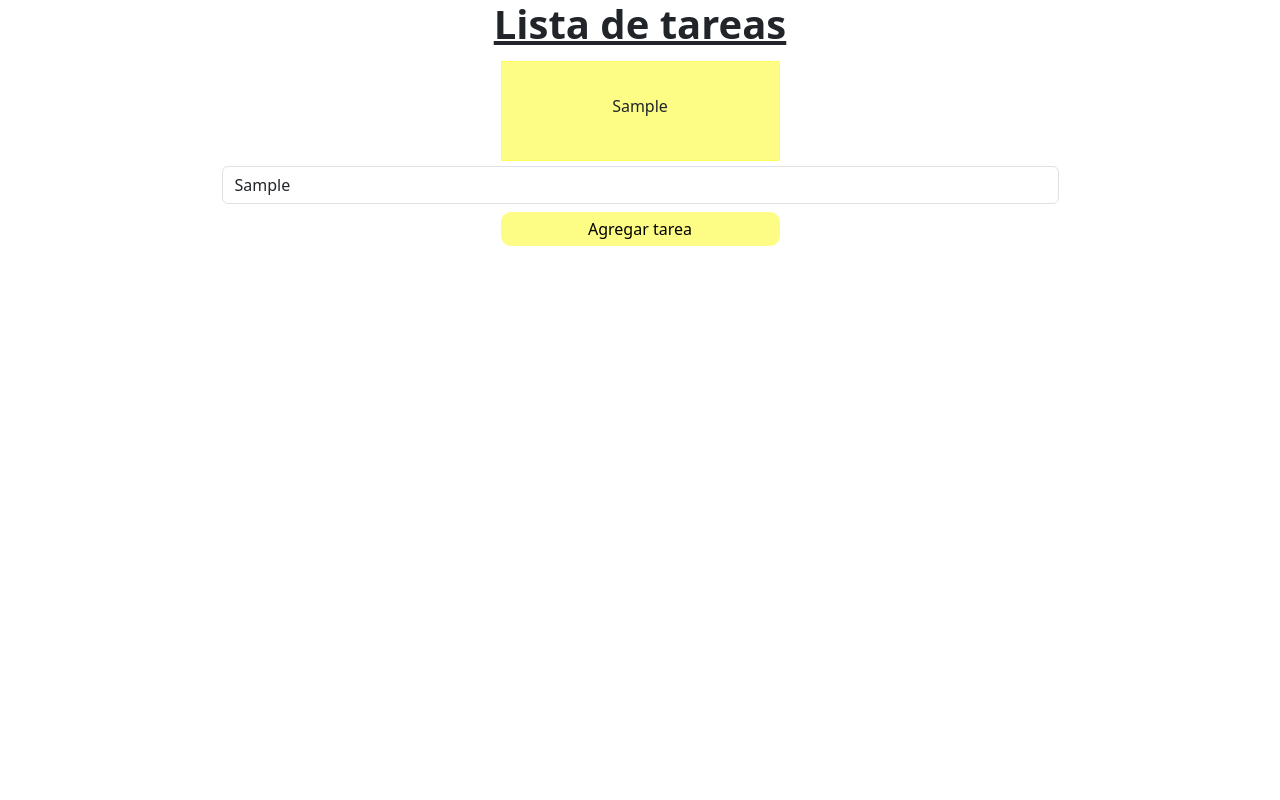
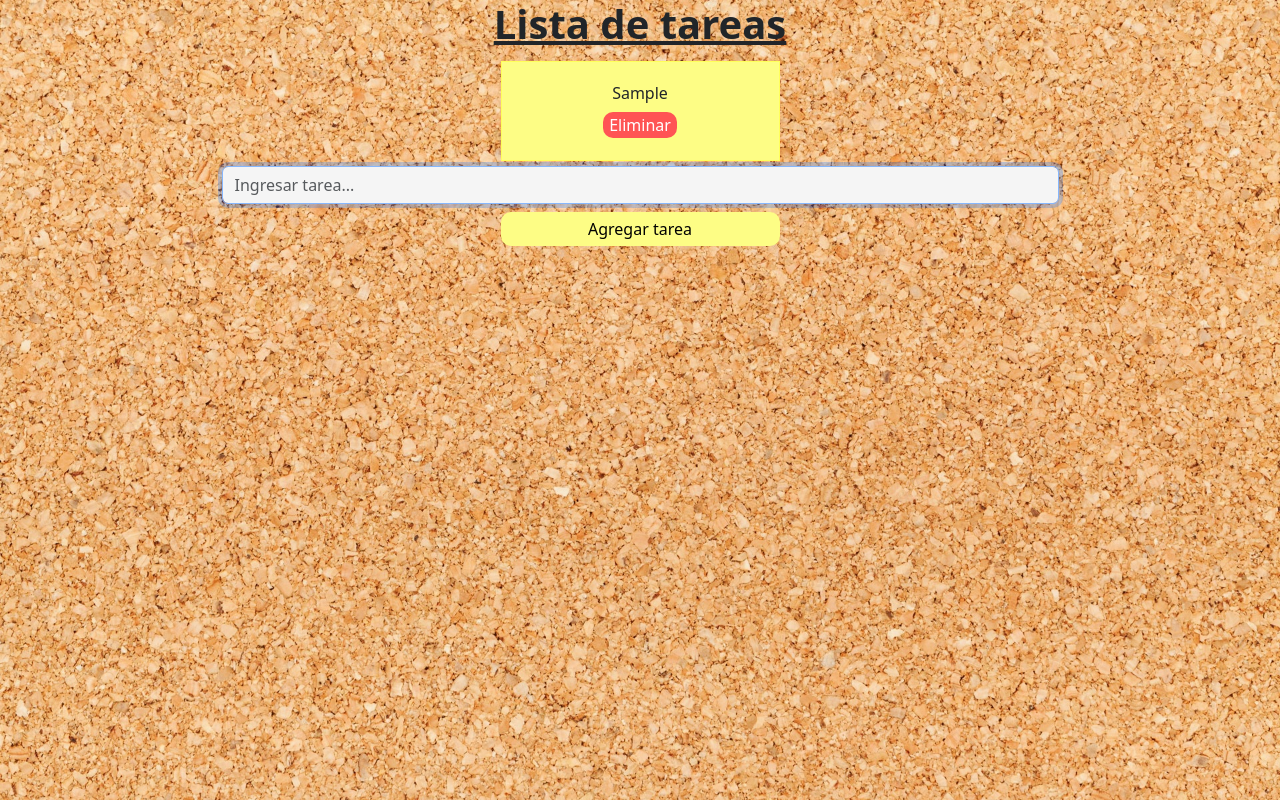
Before and after one commit to rodrigoBrizuela/listaTareas_RC, a plain HTML site: page index.html in a window 1280 px wide. Both pictures are taken after typing "Sample" into the empty fields and a click on the button "Agregar tarea". Drawn offline with nearby package versions, Linux system fonts and the light colour scheme.

Commit message:
Focus y value vacio en input, y btn eliminar

```diff
--- a/index.html
+++ b/index.html
@@ -20,7 +20,7 @@
         </div>
         <div class="d-flex flex-column justify-content-center align-items-center">
             <input class="form-control w-75" type="text" id="input_tarea" placeholder="Ingresar tarea..." aria-label="default input example">
-            <button class="btn_cargar" type="submit" onclick="agregarTarea()">Agregar tarea</button>
+            <button class="btn_cargar" type="submit" id="btn_agregarTarea">Agregar tarea</button>
         </div>
     </section>
 
--- a/index.js
+++ b/index.js
@@ -1,20 +1,38 @@
 const div_tareas = document.getElementById("div_tareas");
+const btn_agregarTarea = document.getElementById("btn_agregarTarea");
+
+btn_agregarTarea.addEventListener(`click`,agregarTarea);
 
 function agregarTarea (){
     const card = document.createElement("div");
-    const input_tarea = document.getElementById("input_tarea").value;
+
+    const input_tarea = document.getElementById("input_tarea");
+    const tarea = input_tarea.value;
+
     const text_tarea = document.createElement("h6");
 
-    if (input_tarea !== ""){
-        text_tarea.textContent = input_tarea;
+    const btn_eliminar = document.createElement("button");
+
+    if (tarea !== ""){
+        text_tarea.textContent = tarea;
 
         card.className = "notes";
+        btn_eliminar.textContent = "Eliminar";
+        btn_eliminar.className = "btn_eliminar";
+        btn_eliminar.addEventListener(`click`, () => eliminarTarea(card))
 
         card.appendChild(text_tarea);
+        card.appendChild(btn_eliminar);
         div_tareas.appendChild(card);
     } else{
         alert("Debe ingresar una tarea!")
     }
 
 
+    input_tarea.value= "";
+    input_tarea.focus();
 }
+
+function eliminarTarea(card) {
+    div_tareas.removeChild(card);
+}
--- a/styles.css
+++ b/styles.css
@@ -1,5 +1,5 @@
 body{
-    background-image: url(/practica_proyecto2/img/fondo.jpg);
+    background-image: url(/img/fondo.jpg);
     background-size: cover;
     background-repeat: no-repeat;
     height: 100vh;
@@ -27,14 +27,26 @@ body{
     text-align: center;
 }
 
+#input_tarea{
+    background-color: whitesmoke;
+}
+
 .notes{
     border: 1px solid #ffff5a;
     background-color: #fdfd85;
     width: 25%;
     min-height: 100px;
-    padding: 8px;
+    padding: 3px;
     margin: 5px;
     display: flex;
+    flex-direction: column;
     justify-content: center;
     align-items: center;
 }
+
+.btn_eliminar {
+    background-color: #FF5454;
+    color: white;
+    border: none;
+    border-radius: 10px;
+}
```
